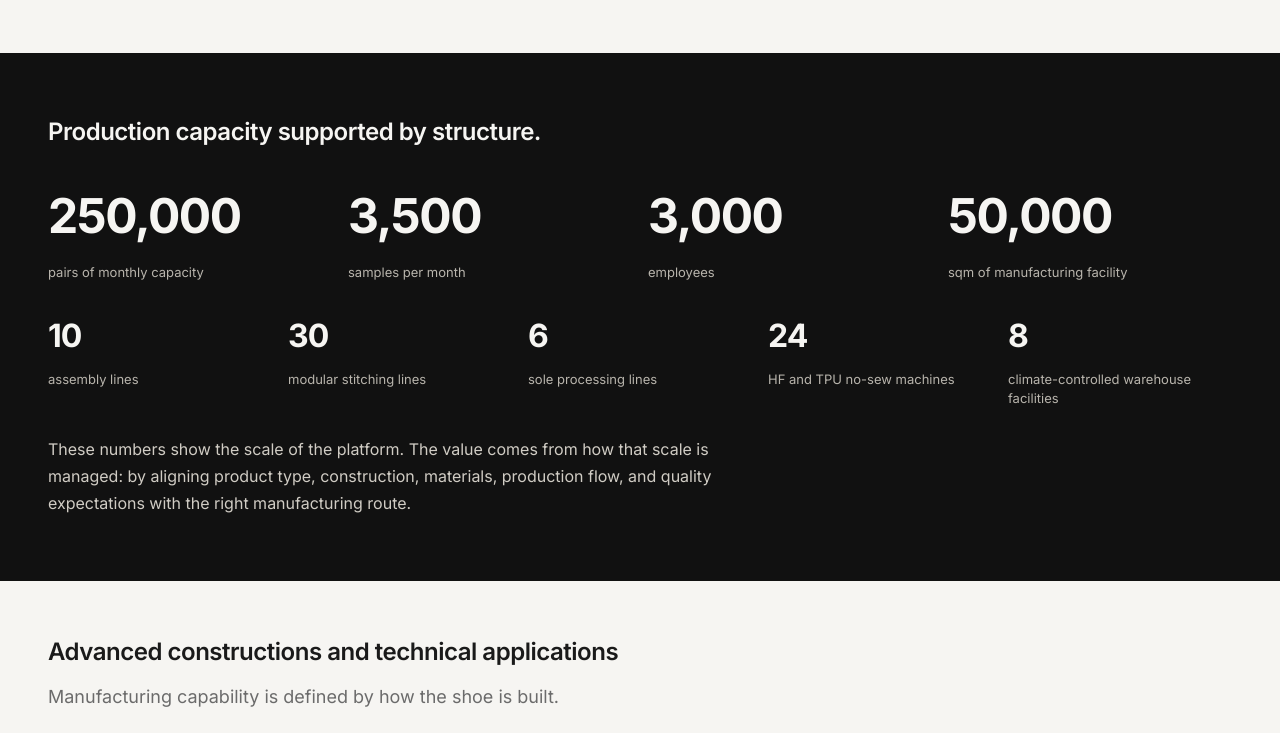
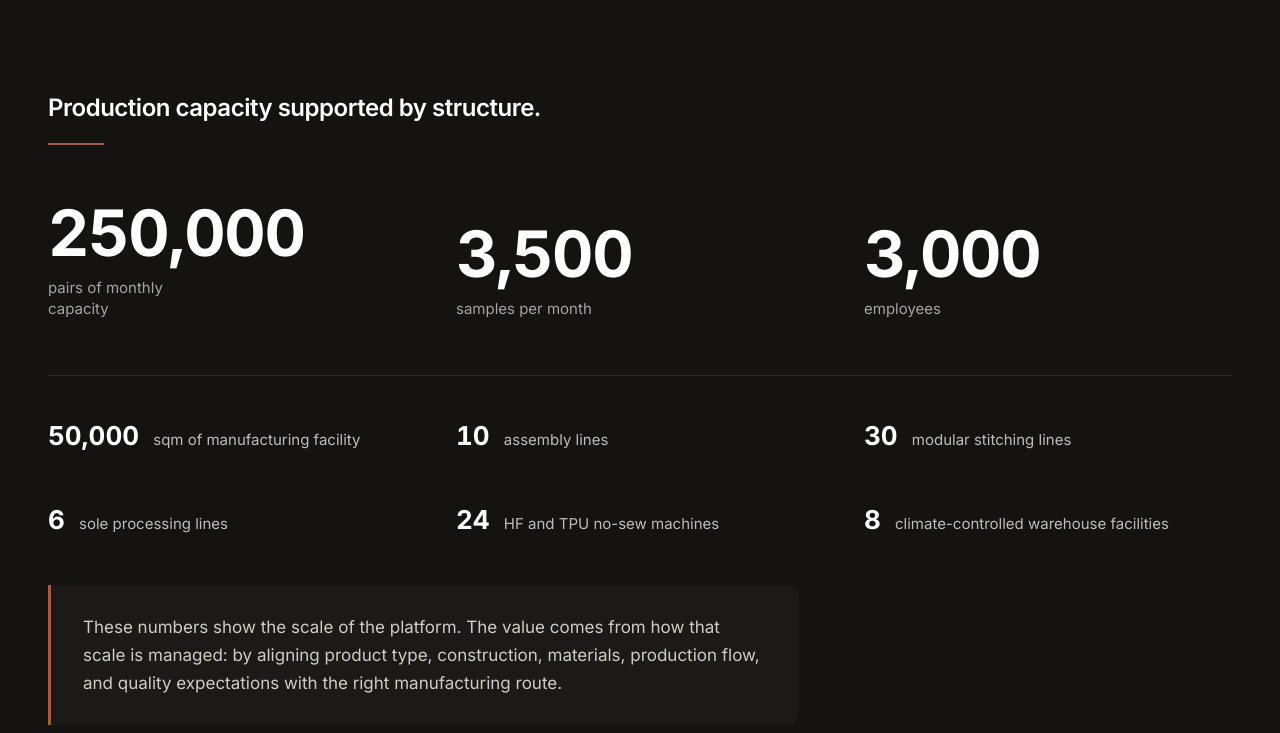
Before and after one commit to baphucnguyen1803-debug/opus-landing-demo, a website: page index.html in a window 1280 px wide. Shown: the part 9645-10378 px from the top of the page. Drawn offline with Linux system fonts and the light colour scheme; some packages are replaced by stand-ins of ours; a script that the page names is missing.

Commit message:
feat(opus-landing): redesign stats band with tiered capacity layout.
Hero figures, secondary grid, and callout block with updated count-up motion.

Co-authored-by: Cursor <cursoragent@cursor.com>

```diff
--- /dev/null
+++ b/css/stats-band-pass.css
@@ -0,0 +1,130 @@
+/* Stats band — tiered capacity layout */
+#stats-band.stats {
+  background: #141312;
+  color: #fff;
+  margin: 0;
+  padding-block: 64px;
+}
+
+@media (min-width: 768px) {
+  #stats-band.stats {
+    padding-block: 96px;
+  }
+}
+
+#stats-band .stats-band__inner {
+  display: flex;
+  flex-direction: column;
+}
+
+#stats-band h3 {
+  margin: 0;
+  color: #fff;
+}
+
+.stats-band__rule {
+  width: 56px;
+  height: 2px;
+  background: #a85b38;
+  margin: 20px 0 56px;
+  border: 0;
+}
+
+.stats-tier1 {
+  display: grid;
+  grid-template-columns: 1fr;
+  gap: 40px;
+  align-items: end;
+}
+
+@media (min-width: 768px) {
+  .stats-tier1 {
+    grid-template-columns: repeat(3, 1fr);
+  }
+}
+
+.stats-tier1__item {
+  display: flex;
+  flex-direction: column;
+  align-items: flex-start;
+}
+
+.stats-tier1__num {
+  font-size: clamp(44px, 5vw, 76px);
+  font-weight: 700;
+  line-height: 1;
+  letter-spacing: -0.02em;
+  font-variant-numeric: tabular-nums;
+  color: #fff;
+}
+
+.stats-tier1__label {
+  display: block;
+  margin-top: 12px;
+  max-width: 16ch;
+  font-size: 15px;
+  line-height: 1.4;
+  color: rgba(255, 255, 255, 0.62);
+}
+
+.stats-band__divider {
+  border: 0;
+  height: 1px;
+  background: rgba(255, 255, 255, 0.1);
+  margin: 56px 0 40px;
+}
+
+.stats-tier2 {
+  list-style: none;
+  margin: 0;
+  padding: 0;
+  display: grid;
+  grid-template-columns: 1fr;
+  gap: 28px 40px;
+}
+
+@media (min-width: 768px) and (max-width: 1023px) {
+  .stats-tier2 {
+    grid-template-columns: repeat(2, minmax(0, 1fr));
+  }
+}
+
+@media (min-width: 1024px) {
+  .stats-tier2 {
+    grid-template-columns: repeat(3, minmax(0, 1fr));
+  }
+}
+
+.stats-tier2__line {
+  display: block;
+  min-height: 3.75em;
+  font-size: 15px;
+  line-height: 1.5;
+  color: rgba(255, 255, 255, 0.72);
+  vertical-align: baseline;
+}
+
+.stats-tier2__line .n {
+  font-size: 26px;
+  font-weight: 700;
+  font-variant-numeric: tabular-nums;
+  color: #fff;
+  margin-right: 10px;
+  vertical-align: baseline;
+}
+
+.stats-tier2__nowrap {
+  white-space: nowrap;
+}
+
+.stats-band__callout {
+  margin: 56px 0 0;
+  max-width: 70ch;
+  padding: 28px 32px;
+  background: #1c1a19;
+  border-left: 3px solid #a85b38;
+  border-radius: 0 12px 12px 0;
+  font-size: 17px;
+  line-height: 1.65;
+  color: rgba(255, 255, 255, 0.85);
+}
--- a/index.html
+++ b/index.html
@@ -16,6 +16,7 @@
   <link rel="stylesheet" href="css/globe-pass.css">
   <link rel="stylesheet" href="css/pillar-pass.css">
   <link rel="stylesheet" href="css/media-layout-pass.css">
+  <link rel="stylesheet" href="css/stats-band-pass.css">
   <link rel="preload" as="image" href="assets/media/M02.jpg" fetchpriority="high">
   <script type="module" src="https://ajax.googleapis.com/ajax/libs/model-viewer/4.0.0/model-viewer.min.js"></script>
 </head>
@@ -383,22 +384,45 @@
       </div>
 
       <div class="stats" id="stats-band">
-        <div class="wrap stack">
+        <div class="wrap stats-band__inner">
           <h3>Production capacity supported by structure.</h3>
-          <div class="stats__row stats__row--lg">
-            <div><strong data-count="250000" data-format="comma">0</strong><span>pairs of monthly capacity</span></div>
-            <div><strong data-count="3500" data-format="comma">0</strong><span>samples per month</span></div>
-            <div><strong data-count="3000" data-format="comma">0</strong><span>employees</span></div>
-            <div><strong data-count="50000" data-format="comma">0</strong><span>sqm of manufacturing facility</span></div>
+          <div class="stats-band__rule" aria-hidden="true"></div>
+          <div class="stats-tier1">
+            <div class="stats-tier1__item">
+              <strong class="stats-tier1__num" data-count="250000" data-format="comma">0</strong>
+              <span class="stats-tier1__label">pairs of monthly capacity</span>
+            </div>
+            <div class="stats-tier1__item">
+              <strong class="stats-tier1__num" data-count="3500" data-format="comma">0</strong>
+              <span class="stats-tier1__label">samples per month</span>
+            </div>
+            <div class="stats-tier1__item">
+              <strong class="stats-tier1__num" data-count="3000" data-format="comma">0</strong>
+              <span class="stats-tier1__label">employees</span>
+            </div>
           </div>
-          <div class="stats__row stats__row--sm">
-            <div><strong data-count="10">0</strong><span>assembly lines</span></div>
-            <div><strong data-count="30">0</strong><span>modular stitching lines</span></div>
-            <div><strong data-count="6">0</strong><span>sole processing lines</span></div>
-            <div><strong data-count="24">0</strong><span>HF and TPU no-sew machines</span></div>
-            <div><strong data-count="8">0</strong><span>climate-controlled warehouse facilities</span></div>
-          </div>
-          <p>These numbers show the scale of the platform. The value comes from how that scale is managed: by aligning product type, construction, materials, production flow, and quality expectations with the right manufacturing route.</p>
+          <hr class="stats-band__divider" />
+          <ul class="stats-tier2">
+            <li>
+              <span class="stats-tier2__line"><span class="stats-tier2__nowrap"><span class="n">50,000</span> sqm</span> of manufacturing facility</span>
+            </li>
+            <li>
+              <span class="stats-tier2__line"><span class="stats-tier2__nowrap"><span class="n">10</span> assembly</span> lines</span>
+            </li>
+            <li>
+              <span class="stats-tier2__line"><span class="stats-tier2__nowrap"><span class="n">30</span> modular</span> stitching lines</span>
+            </li>
+            <li>
+              <span class="stats-tier2__line"><span class="stats-tier2__nowrap"><span class="n">6</span> sole</span> processing lines</span>
+            </li>
+            <li>
+              <span class="stats-tier2__line"><span class="stats-tier2__nowrap"><span class="n">24</span> HF</span> and TPU no-sew machines</span>
+            </li>
+            <li>
+              <span class="stats-tier2__line"><span class="stats-tier2__nowrap"><span class="n">8</span> climate-controlled</span> warehouse facilities</span>
+            </li>
+          </ul>
+          <p class="stats-band__callout">These numbers show the scale of the platform. The value comes from how that scale is managed: by aligning product type, construction, materials, production flow, and quality expectations with the right manufacturing route.</p>
         </div>
       </div>
 
--- a/js/main.js
+++ b/js/main.js
@@ -385,24 +385,29 @@
   function initStats() {
     var band = document.getElementById("stats-band");
     if (!band) return;
-    var nums = band.querySelectorAll("[data-count]");
+    var nums = band.querySelectorAll(".stats-tier1__num[data-count]");
     var run = function () {
-      nums.forEach(function (el) {
+      nums.forEach(function (el, i) {
         var end = Number(el.getAttribute("data-count"));
         var format = el.getAttribute("data-format");
         if (reduceMotion) {
           el.textContent = formatNumber(end, format);
           return;
         }
+        var floor = Math.round(end * 0.7);
+        var delay = i * 100;
+        var dur = 1200;
+        window.setTimeout(function () {
           var start = performance.now();
-        var dur = 1400;
           var tick = function (now) {
             var t = Math.min(1, (now - start) / dur);
             var eased = 1 - Math.pow(1 - t, 3);
-          el.textContent = formatNumber(Math.round(end * eased), format);
+            var value = Math.round(floor + (end - floor) * eased);
+            el.textContent = formatNumber(value, format);
             if (t < 1) requestAnimationFrame(tick);
           };
           requestAnimationFrame(tick);
+        }, delay);
       });
     };
     if (!("IntersectionObserver" in window)) { run(); return; }
```
Lines whose indentation alone changed are shown as unchanged.
